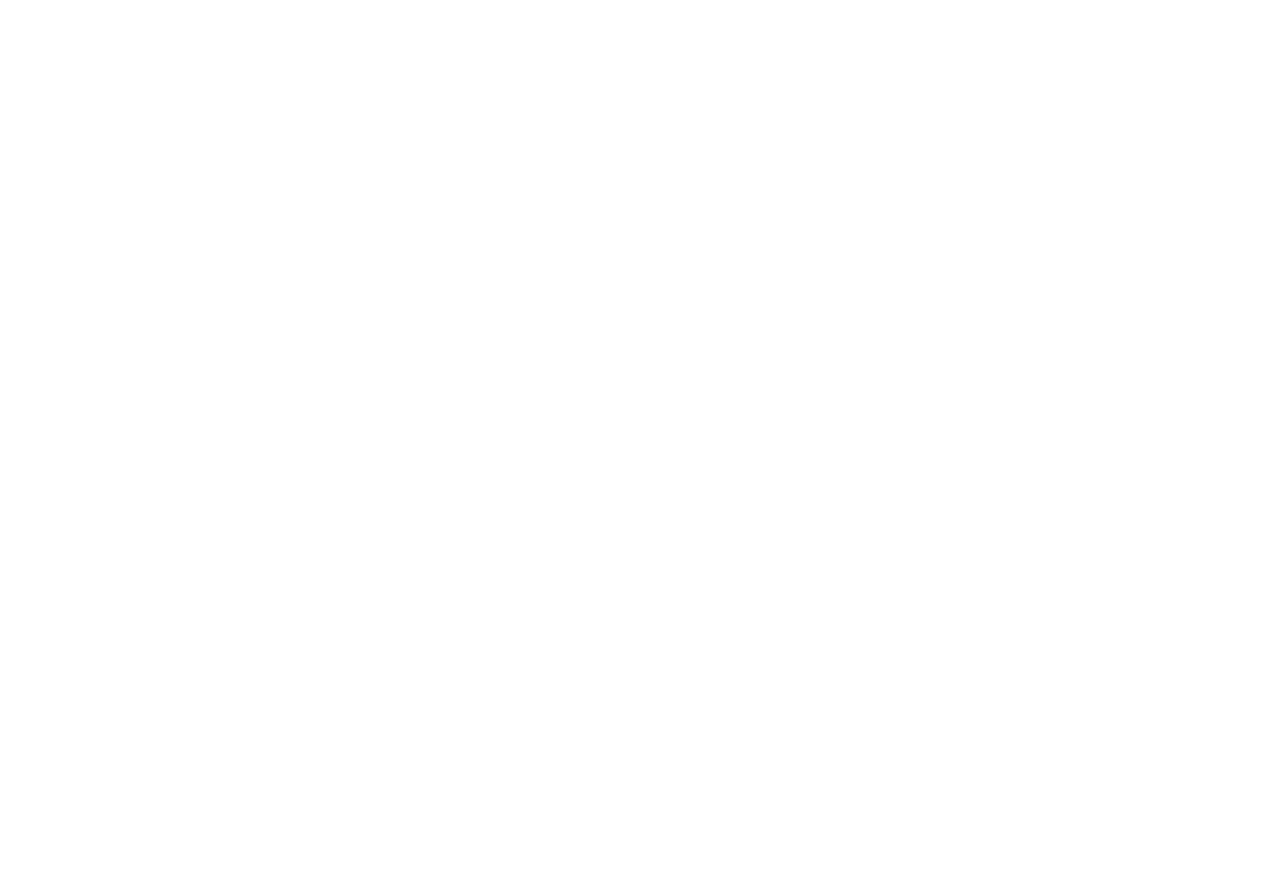
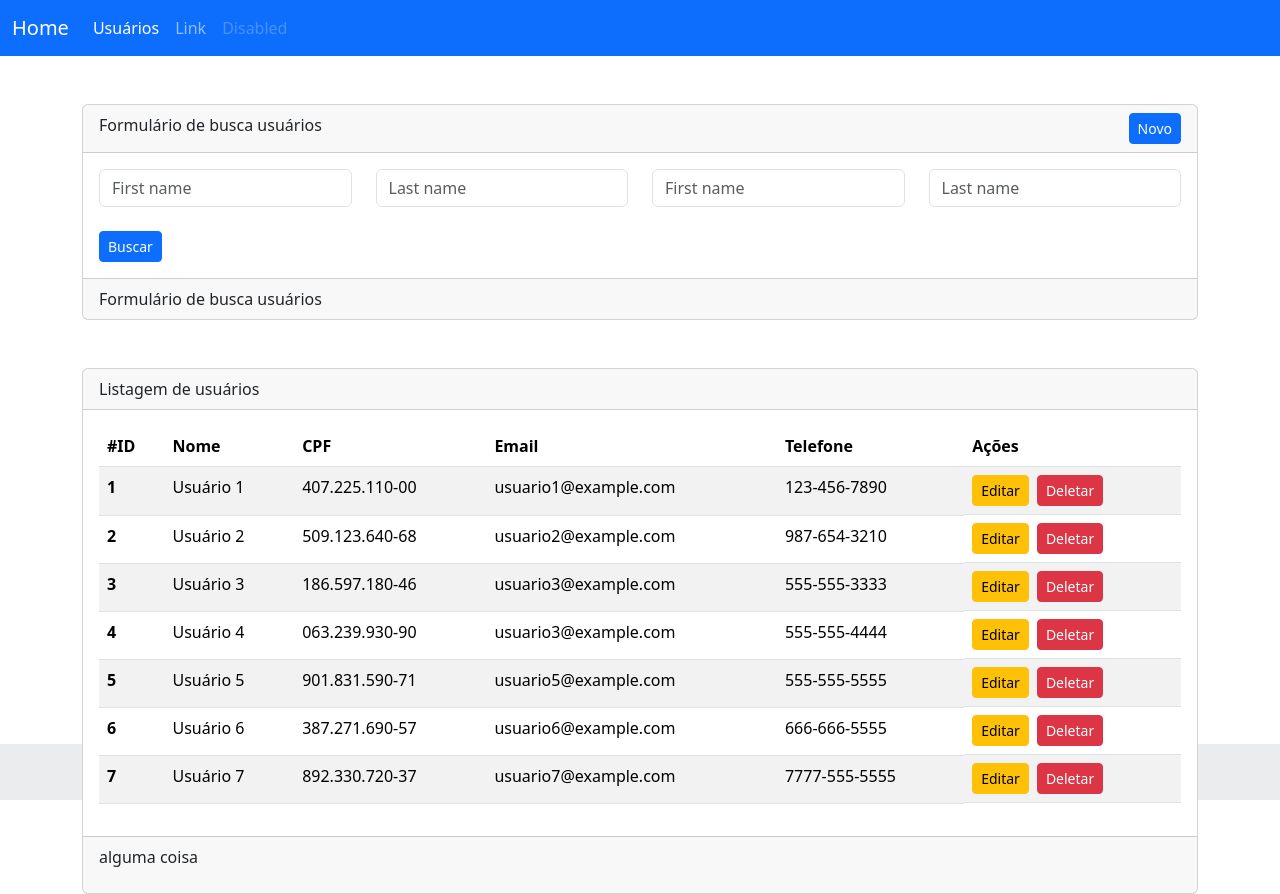
Before and after one commit to JotaPrimo/crud-bootstrap, an Angular app: page /user/index in a window 1280 px wide. Before the commit this address led to /. Before the commit the page ends 800 px from the top, so only its background shows below. Built offline with nearby package versions, Linux system fonts and the light colour scheme.

Commit message:
rota funcionando

```diff
--- a/src/app/app.component.html
+++ b/src/app/app.component.html
@@ -1,7 +1,5 @@
 <app-navbar />
 
-<div class="container">
-    <user-index />
-</div>
+<app-footer />
 
-<app-footer />
+<router-outlet />
--- a/src/app/app.component.ts
+++ b/src/app/app.component.ts
@@ -1,5 +1,5 @@
 import { Component } from '@angular/core';
-import { RouterOutlet } from '@angular/router';
+import { RouterLink, RouterOutlet } from '@angular/router';
 
 
 // components
@@ -12,10 +12,9 @@
   selector: 'app-root',
   standalone: true,
   imports: [
-      RouterOutlet, NavbarComponent, FooterComponent, IndexComponent,
+      RouterOutlet, RouterLink, NavbarComponent, FooterComponent, IndexComponent
     ],
   templateUrl: './app.component.html',
-  template: `<router-outlet />`,
   styleUrl: './app.component.css'
 })
 export class AppComponent {
--- a/src/app/app.routes.ts
+++ b/src/app/app.routes.ts
@@ -1,3 +1,11 @@
 import { Routes } from '@angular/router';
+import { EditComponent } from './components/user/edit/edit.component';
+import { CreateComponent } from './components/user/create/create.component';
+import { IndexComponent } from './components/user/index/index.component';
 
-export const routes: Routes = [];
+export const routes: Routes = [
+    { path: 'user', redirectTo: 'user/index' },
+    { path: 'user/index', component: IndexComponent },
+    { path: 'user/create', component: CreateComponent },
+    { path: 'user/edit/:idUser', component: EditComponent },
+];
--- a/src/app/components/layout/navbar/navbar.component.html
+++ b/src/app/components/layout/navbar/navbar.component.html
@@ -7,7 +7,7 @@
       <div class="collapse navbar-collapse" id="navbarTogglerDemo03">
         <ul class="navbar-nav me-auto mb-2 mb-lg-0">
           <li class="nav-item">
-            <a class="nav-link active" aria-current="page" routerLink="user" routerLinkActive="router-link-active" >Usuários</a>
+            <a class="nav-link active" aria-current="page" routerLink="user/index" routerLinkActive="router-link-active" >Usuários</a>
           </li>
           <li class="nav-item">
             <a class="nav-link" routerLink="/user">Link</a>
--- a/src/app/components/layout/navbar/navbar.component.ts
+++ b/src/app/components/layout/navbar/navbar.component.ts
@@ -1,14 +1,14 @@
 import { Component } from '@angular/core';
 
 // components
-import { RouterModule } from '@angular/router';
+import { RouterLink, RouterLinkActive, RouterModule } from '@angular/router';
 import { UserRoutingModule } from '../../../modules/user/user-routing.module';
 
 
 @Component({
   selector: 'app-navbar',
   standalone: true,
-  imports: [RouterModule, UserRoutingModule],
+  imports: [RouterModule, UserRoutingModule, RouterLink, RouterLinkActive],
   templateUrl: './navbar.component.html',
   styleUrl: './navbar.component.css'
 })
--- a/src/app/components/user/create/create.component.html
+++ b/src/app/components/user/create/create.component.html
@@ -1,5 +1,29 @@
 <div class="card">
     <card-header>
-
+        Novo usuário
     </card-header>
+    <card-body>
+        <form action="" method="post">
+            <div class="row">
+                <div class="col-md-3 col-sm-12 mb-4">
+                    <input type="text" class="form-control" placeholder="First name" aria-label="First name">
+                </div>
+                <div class="col-md-3 col-sm-12 mb-4">
+                    <input type="text" class="form-control" placeholder="Last name" aria-label="Last name">
+                </div>
+                <div class="col-md-3 col-sm-12 mb-4">
+                    <input type="text" class="form-control" placeholder="First name" aria-label="First name">
+                </div>
+                <div class="col-md-3 col-sm-12 mb-4">
+                    <input type="text" class="form-control" placeholder="Last name" aria-label="Last name">
+                </div>
+            </div>
+            <div class="mt">
+                <button class="btn btn-sm btn-primary">Buscar</button>
+            </div>
+        </form>
+    </card-body>
+    <card-footer>
+        Preencha todos os campos corretamente
+    </card-footer>
 </div>
--- a/src/app/components/user/index/index.component.html
+++ b/src/app/components/user/index/index.component.html
@@ -1,9 +1,8 @@
 <user-search />
 
+<div class="container">
   <div class="card mt-5">
-    <card-header>
-        Listagem de usuários
-    </card-header>
+    <card-header> Listagem de usuários </card-header>
     <card-body>
       <table class="table table-striped">
         <thead>
@@ -20,10 +19,10 @@
           @for (user of users; track $index) {
           <tr>
             <th scope="row">{{ user.id }}</th>
-                  <td>{{ user.nome ?? '' }}</td>
-                  <td>{{ user.cpf ?? '' }}</td>
-                  <td>{{ user.email ?? '' }}</td>
-                  <td>{{ user.telefone ?? '' }}</td>
+            <td>{{ user.nome }}</td>
+            <td>{{ user.cpf }}</td>
+            <td>{{ user.email }}</td>
+            <td>{{ user.telefone }}</td>
             <td class="d-flex gap-2">
               <button class="btn btn-sm btn-warning">Editar</button>
               <button class="btn btn-sm btn-danger">Deletar</button>
@@ -41,3 +40,4 @@
       <p>alguma coisa</p>
     </card-footer>
   </div>
+</div>
--- a/src/app/components/user/search/search.component.html
+++ b/src/app/components/user/search/search.component.html
@@ -1,8 +1,9 @@
+<div class="container">
     <div class="card">
         <card-header>
            <div class="d-flex justify-content-between">
             Formulário de busca usuários
-        <a class="btn btn-sm btn-primary" [routerLink]="['user/create']" >Novo</a>
+            <a class="btn btn-sm btn-primary" [routerLink]="['/user/create']" >Novo</a>
            </div>
         </card-header>
 
@@ -32,3 +33,4 @@
             Formulário de busca usuários
         </card-footer>
     </div>
+</div>
--- a/src/app/modules/user/user-routing.module.ts
+++ b/src/app/modules/user/user-routing.module.ts
@@ -1,7 +1,14 @@
 import { NgModule } from '@angular/core';
 import { RouterModule, Routes } from '@angular/router';
 
-const routes: Routes = [];
+//components
+import { IndexComponent } from '../../components/user/index/index.component';
+import { CreateComponent } from '../../components/user/create/create.component';
+import { EditComponent } from '../../components/user/edit/edit.component';
+
+const routes: Routes = [
+
+];
 
 @NgModule({
   imports: [RouterModule.forChild(routes)],
```
Lines whose indentation alone changed are shown as unchanged.
